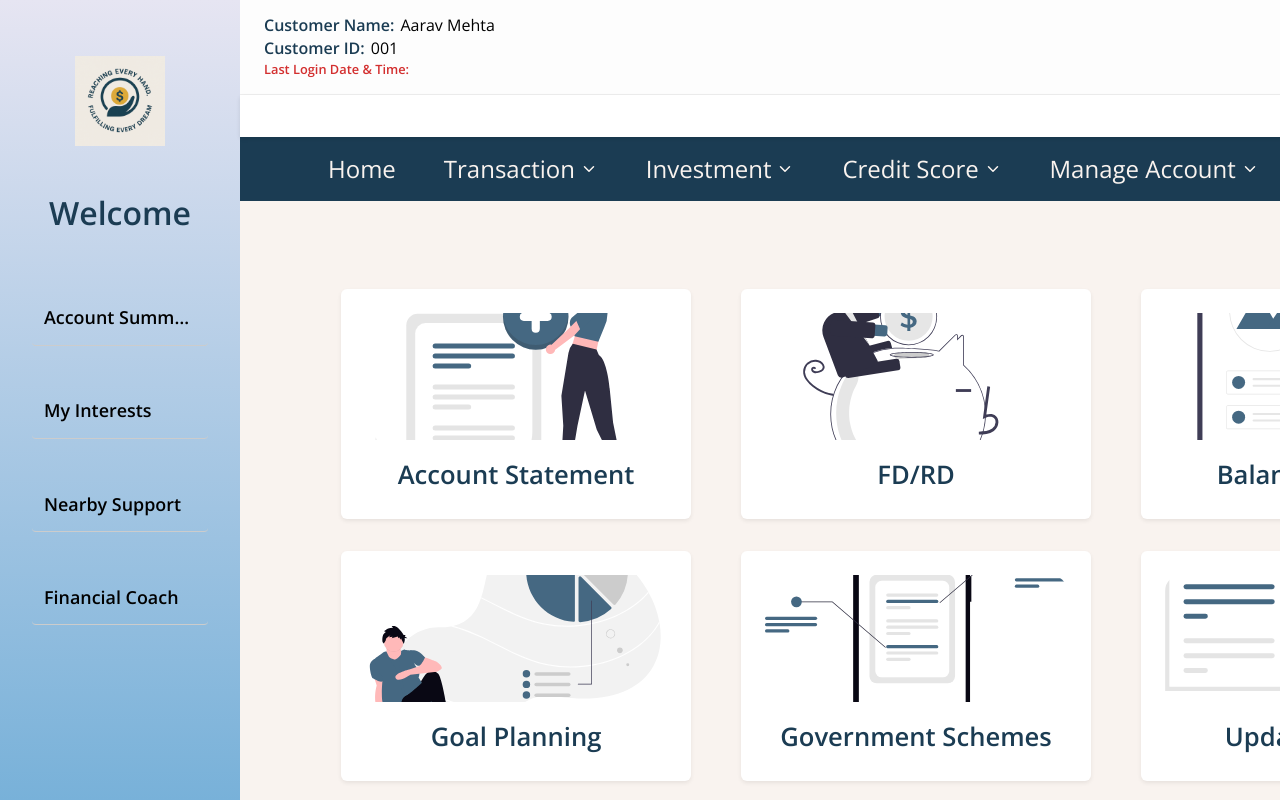
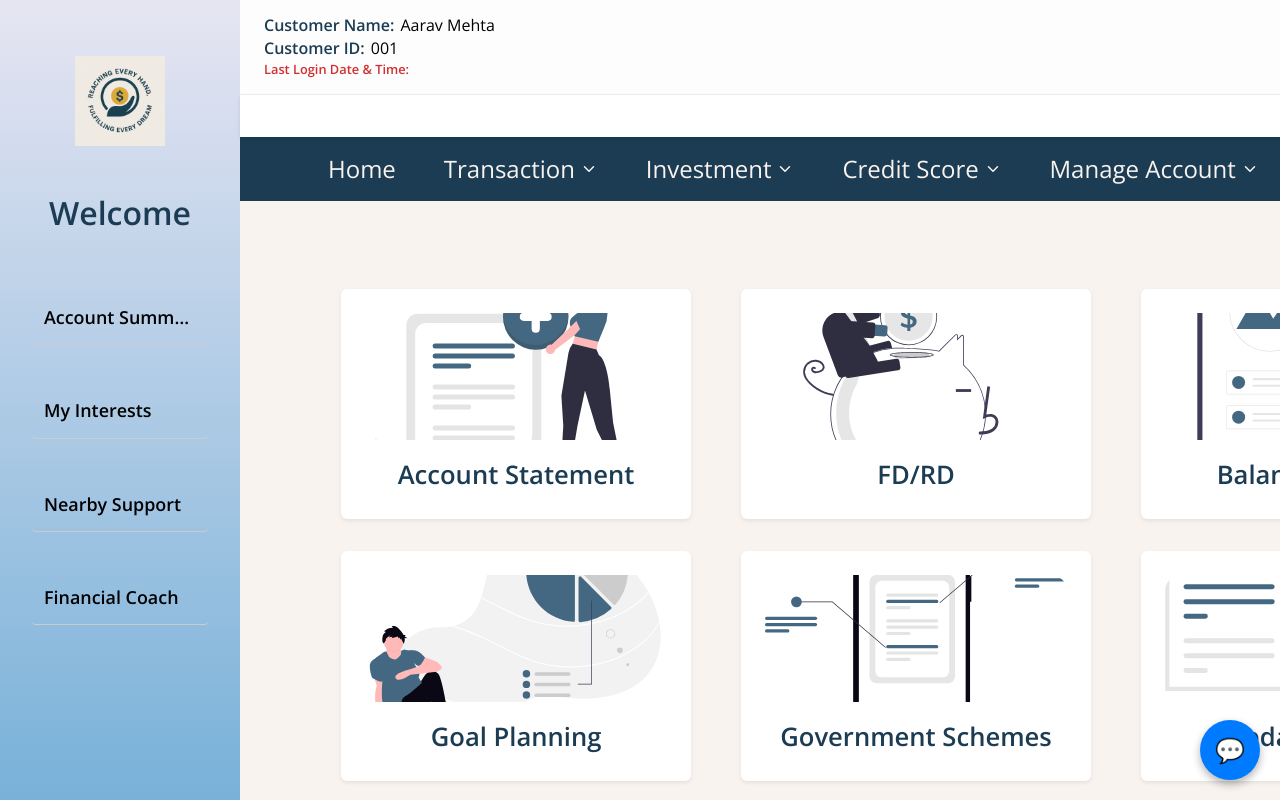
Before and after one commit to Anujakat5/financial-chatbot, a React (Vite) app: page /dashboard in a window 1280 px wide. Built offline with nearby package versions, Linux system fonts and the light colour scheme.

Commit message:
Update key & floating chat

```diff
--- a/src/components/ChatAssistant.jsx
+++ b/src/components/ChatAssistant.jsx
@@ -19,7 +19,7 @@ const ChatAssistant = () => {
       const response = await fetch("https://openrouter.ai/api/v1/chat/completions", {
         method: "POST",
         headers: {
-          "Authorization": "Bearer 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", // Replace with your API key
+          "Authorization": "Bearer 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", // Replace with your API key
           "Content-Type": "application/json",
           "HTTP-Referer": window.location.origin,
         },
--- a/src/components/DashboardView.jsx
+++ b/src/components/DashboardView.jsx
@@ -10,6 +10,7 @@ import AlertBar from './AlertBar';
 import Footer from './Footer';
 import LeftSidebar from './LeftSidebar';
 import Navbar from './Navbar';
+import FloatingChat from './FloatingChat';
 
 function DashboardView() {
   const [activeTab, setActiveTab] = useState('home');
@@ -142,6 +143,7 @@ function DashboardView() {
         {/* Main Content Area */}
         <main className="main-area-bg flex-grow-1 p-4">
           {renderContent()}
+          <FloatingChat/>
         </main>
 
         {/* Footer */}
```
Also changed, not shown: src/components/LeftSidebar.jsx (+0 -53 lines).
